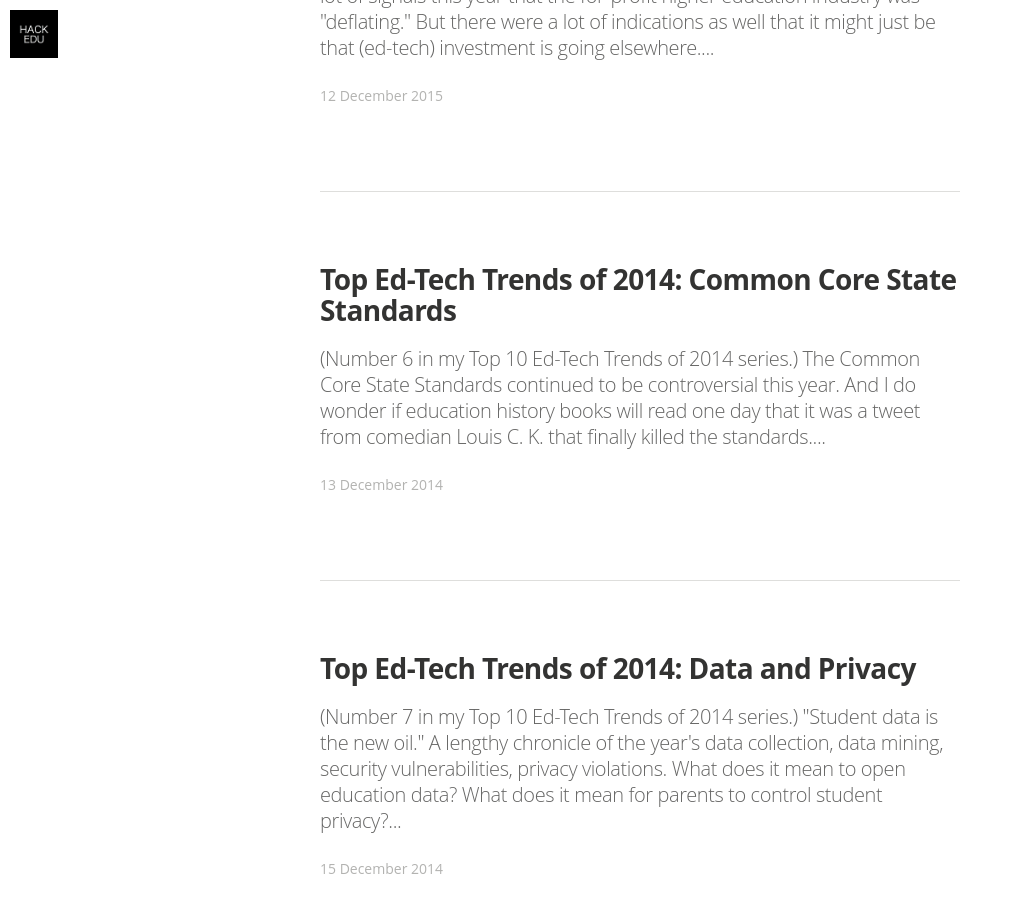
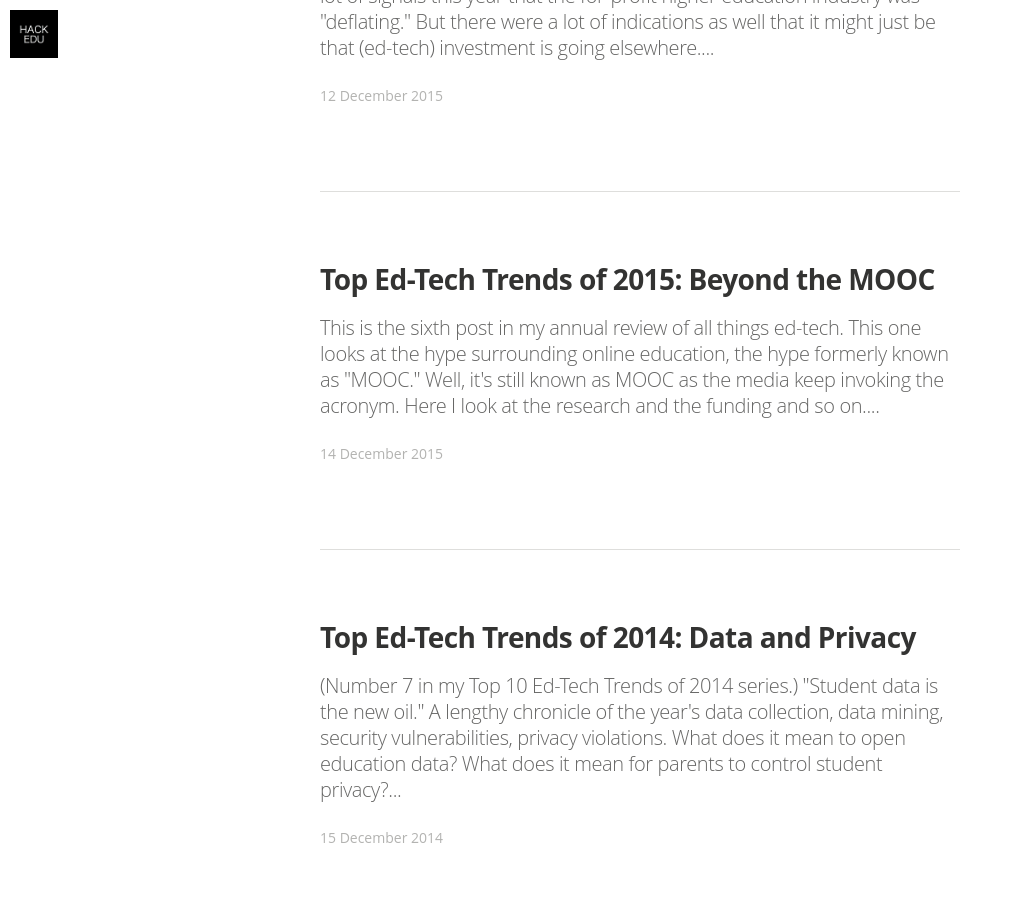
Before and after one commit to HackEducation/Writing, a Jekyll site: the page built from index.html, in a window 1280 px wide and 900 px high, scrolled down 16246 px. Shown: the whole window, without its empty margins (0-1013 px from the left). Built offline with Jekyll 4.4.1, drawn with Linux system fonts in a browser that asks for light colours; nearby versions of some CDN libraries; some web fonts are replaced; Markdown is read by kramdown in place of the engine named in the settings; the list of posts is cut into pages by our own code.

Commit message:
changed index

```diff
--- a/index.html
+++ b/index.html
@@ -963,20 +963,16 @@ layout: default
 
         <article class="post" itemscope itemtype="http://schema.org/BlogPosting" role="article">
           <div class="article-item">
-
             <header class="post-header">
-              <h2 class="post-title" itemprop="name"><a href="http://2014trends.hackeducation.com/ccss.html" itemprop="url">Top Ed-Tech Trends of 2014: Common Core State Standards</a></h2>
+              <h2 class="post-title" itemprop="name"><a href="http://hackeducation.com/2015/12/14/trends-moocs/" itemprop="url">Top Ed-Tech Trends of 2015: Beyond the MOOC</a></h2>
             </header>
-
             <section class="post-excerpt" itemprop="description">
-              <p>(Number 6 in my Top 10 Ed-Tech Trends of 2014 series.) The Common Core State Standards continued to be controversial this year. And I do wonder if education history books will read one day that it was a tweet from comedian Louis C. K. that finally killed the standards....</p>
+              <p>This is the sixth post in my annual review of all things ed-tech. This one looks at the hype surrounding online education, the hype formerly known as "MOOC." Well, it's still known as MOOC as the media keep invoking the acronym. Here I look at the research and the funding and so on....</p>
             </section>
-
             <div class="post-meta">
-              <time datetime="13 December 2014">13 December 2014</time>
+              <time datetime="14 December 2015">14 December 2015</time>
   <!--            <span class="post-tags-set">on <span class="post-tag-">, <a href="/tag/"></a></span></span>-->
             </div>
-
           <div>
         </article>
 
```
